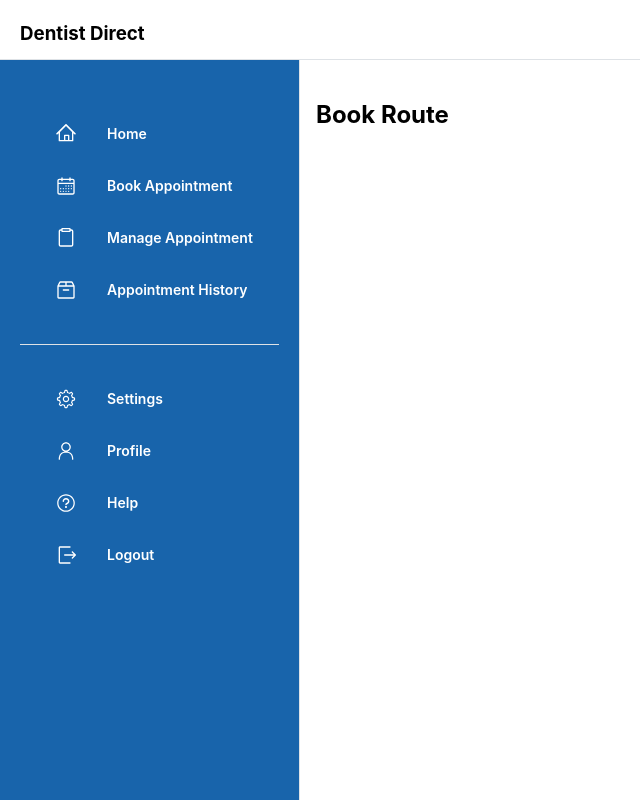
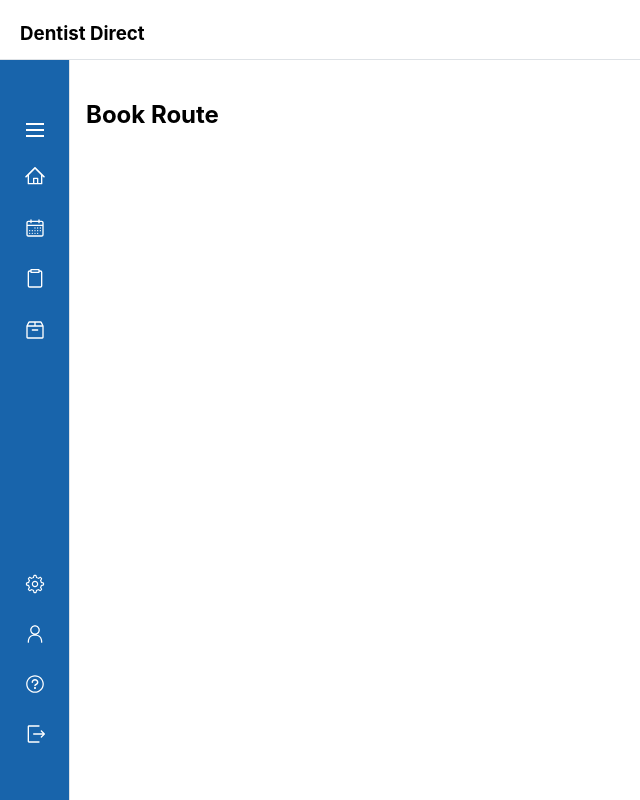
Before and after one commit to JudetheGemini/mantine-next, a Next.js app: page /dashboard/book in a window 1280 px wide. Shown: the whole page, without its empty margins (0-640 px from the left). Built offline with nearby package versions, Linux system fonts and the light colour scheme.

Commit message:
committing new navbar UI

```diff
--- /dev/null
+++ b/app/dashboard/layout.module.css
@@ -0,0 +1,19 @@
+.section{
+    display: flex;
+    justify-content: center;
+}
+
+.navBar {
+    align-items: center;
+    justify-content: space-between;
+}
+
+.menuContainer {
+    display: flex;
+    align-items: center;
+    flex-direction: column;
+
+    @media (max-width: 36em){
+        align-items: start;
+    }
+}
--- a/app/dashboard/layout.tsx
+++ b/app/dashboard/layout.tsx
@@ -8,10 +8,12 @@ import {
   Group,
   MantineThemeProvider,
   Divider,
+  Tooltip,
   useMantineTheme,
 } from "@mantine/core";
 import Link from "next/link";
-import { useDisclosure } from "@mantine/hooks";
+import { useDisclosure, useHover } from "@mantine/hooks";
+
 import ToothIcon from "../components/logo";
 import {
   ArchiveIcon,
@@ -23,6 +25,8 @@ import {
   PersonIcon,
   ExitIcon,
 } from "@radix-ui/react-icons";
+import classes from "./layout.module.css";
+import { useState } from "react";
 
 export default function DashboardLayout({
   children,
@@ -30,16 +34,26 @@ export default function DashboardLayout({
   children: React.ReactNode;
 }>) {
   // const [opened, { toggle }] = useDisclosure();
-  const [opened, { toggle: toggleMobile }] = useDisclosure();
+  const [opened, { toggle: toggleMobile }] = useDisclosure(false, {
+    onOpen: () => console.log("Opened"),
+  });
   const [desktopOpened, { toggle: toggleDesktop }] = useDisclosure(true);
+  const [desktopOpen, setDesktopOpen] = useState(true);
   const defaultTheme = useMantineTheme();
+  const { hovered, ref } = useHover();
 
+  // Creating theme
   const theme = createTheme({
     components: {
       Button: Button.extend({
         defaultProps: {
           color: "white",
           variant: "transparent",
+        },
+      }),
+      Flex: Flex.extend({
+        defaultProps: {
+          gap: "lg",
         },
       }),
     },
@@ -51,7 +65,7 @@ export default function DashboardLayout({
       transitionTimingFunction="ease"
       header={{ height: 60 }}
       navbar={{
-        width: 300,
+        width: 70,
         breakpoint: "sm",
         collapsed: { mobile: !opened, desktop: !desktopOpened },
       }}
@@ -69,98 +83,145 @@ export default function DashboardLayout({
           <h3>Dentist Direct</h3>
         </Group>
       </AppShell.Header>
-      <AppShell.Navbar p="lg" bg={defaultTheme.colors.blue[9]}>
-        <AppShell.Section m="md">
-          <Flex gap="md" p="lg" align="start" direction="column">
+      <AppShell.Navbar
+        p="lg"
+        bg={defaultTheme.colors.blue[9]}
+        className={classes.navBar}
+      >
+        <AppShell.Section m="md" className={classes.section}>
+          <Flex gap="15" p="lg" className={classes.menuContainer}>
             <MantineThemeProvider theme={theme}>
-              {/* <Burger
-                opened={desktopOpened}
-                onClick={toggleDesktop}
-                visibleFrom="sm"
-              /> */}
+              <Burger size="sm" color="white" visibleFrom="sm" />
               <Flex gap="sm" direction="row" justify="center" align="center">
+                <Tooltip
+                  label="Home"
+                  position="right"
+                  offset={-5}
+                  transitionProps={{ transition: "fade", duration: 300 }}
+                >
+                  <Button>
                     <HomeIcon width="20" height="20" color="white" />
+                  </Button>
+                </Tooltip>
+
+                {
                   <Button
                     component={Link}
                     href={"/dashboard"}
                     onClick={toggleMobile}
+                    hiddenFrom="sm"
                   >
                     Home
                   </Button>
+                }
               </Flex>
               <Flex gap="sm" direction="row" justify="center" align="center">
+                <Button>
                   <CalendarIcon width="20" height="20" color="white" />
+                </Button>
+
+                {
                   <Button
                     component={Link}
                     href={"/dashboard/book"}
                     onClick={toggleMobile}
+                    hiddenFrom="sm"
                   >
                     Book Appointment
                   </Button>
+                }
               </Flex>
               <Flex gap="sm" direction="row" justify="center" align="center">
+                <Button>
                   <ClipboardIcon width="20" height="20" color="white" />
+                </Button>
+
+                {
                   <Button
                     component={Link}
                     href={"/dashboard/manage"}
                     onClick={toggleMobile}
+                    hiddenFrom="sm"
                   >
                     Manage Appointment
                   </Button>
+                }
               </Flex>
 
               <Flex gap="sm" direction="row" justify="center" align="center">
+                <Button>
                   <ArchiveIcon width="20" height="20" color="white" />
+                </Button>
+
+                {
                   <Button
                     component={Link}
                     href={"/dashboard/history"}
                     onClick={toggleMobile}
+                    hiddenFrom="sm"
                   >
                     Appointment History
                   </Button>
+                }
               </Flex>
             </MantineThemeProvider>
           </Flex>
         </AppShell.Section>
-        <Divider />
-        <AppShell.Section m="md">
-          <Flex gap="md" align="start" p="lg" direction="column">
+        <Divider c="white" color="white" />
+        <AppShell.Section m="md" className={classes.section}>
+          <Flex gap="30" p="lg" className={classes.menuContainer}>
             <MantineThemeProvider theme={theme}>
               <Flex gap="sm" direction="row" justify="center" align="center">
                 <GearIcon width="20" height="20" color="white" />
+                {
                   <Button
                     component={Link}
                     href={"/dashboard/settings"}
                     onClick={toggleMobile}
+                    hiddenFrom="sm"
                   >
                     Settings
                   </Button>
+                }
               </Flex>
               <Flex gap="sm" direction="row" justify="center" align="center">
                 <PersonIcon width="20" height="20" color="white" />
+                {
                   <Button
                     component={Link}
                     href={"/dashboard/profile"}
                     onClick={toggleMobile}
+                    hiddenFrom="sm"
                   >
                     Profile
                   </Button>
+                }
               </Flex>
               <Flex gap="sm" direction="row" justify="center" align="center">
                 <QuestionMarkCircledIcon width="20" height="20" color="white" />
+                {
                   <Button
                     component={Link}
                     href={"/dashboard/help"}
                     onClick={toggleMobile}
+                    hiddenFrom="sm"
                   >
                     Help
                   </Button>
+                }
               </Flex>
               <Flex gap="sm" direction="row" justify="center" align="center">
                 <ExitIcon width="20" height="20" color="white" />
-                <Button component={Link} href={"/"} onClick={toggleMobile}>
+                {
+                  <Button
+                    component={Link}
+                    href={"/"}
+                    onClick={toggleMobile}
+                    hiddenFrom="sm"
+                  >
                     Logout
                   </Button>
+                }
               </Flex>
             </MantineThemeProvider>
           </Flex>
```
Lines whose indentation alone changed are shown as unchanged.
